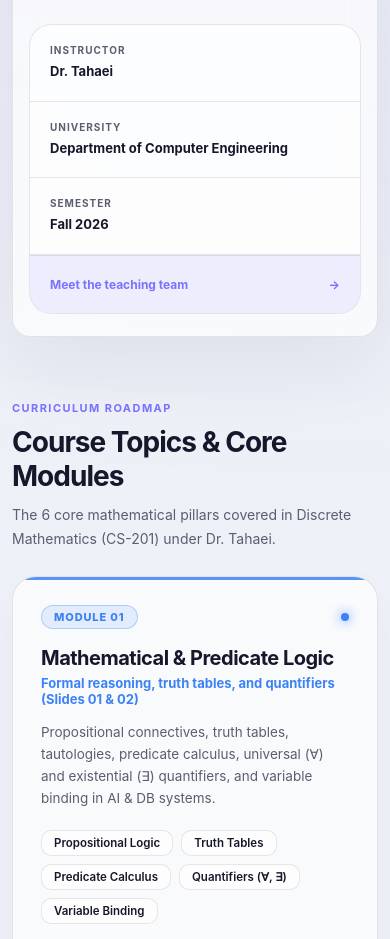
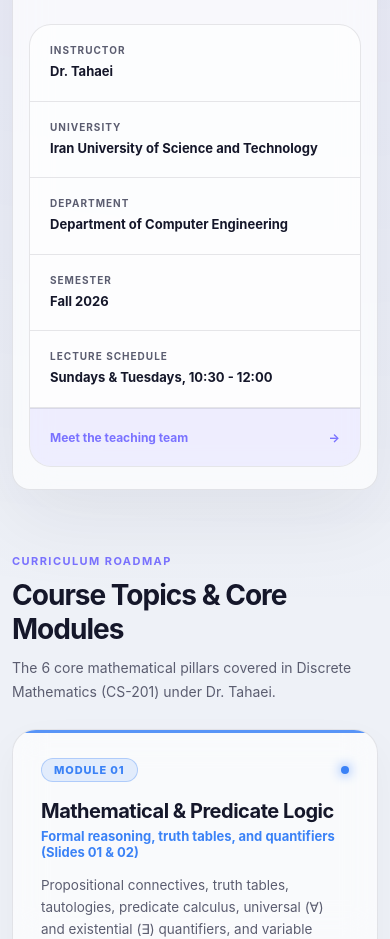
Before and after one commit to ArtADnsh/DM-Website, a React (Vite) app in the folder Front-end/: page / in a window 390 px wide. Shown: the part 1640-2579 px from the top of the page. Built offline with nearby package versions, Linux system fonts and the light colour scheme; no server answers.

Commit message:
feat(home): expand course overview sidebar with department, lecture schedule, and corrected university name

```diff
--- a/Front-end/src/data/homeContent.js
+++ b/Front-end/src/data/homeContent.js
@@ -24,8 +24,10 @@ export const homeContent = {
     eyebrow: 'Discrete Mathematics (CS-201) · Fall 2026',
     title: 'Discrete Mathematics & Data Fundamentals',
     professor: 'Dr. Tahaei',
-    university: 'Department of Computer Engineering',
+    university: 'Iran University of Science and Technology',
+    department: 'Department of Computer Engineering',
     semester: 'Fall 2026',
+    schedule: 'Sundays & Tuesdays, 10:30 - 12:00',
 
     description:
       'This portal is the central hub for Discrete Mathematics (CS-201). Access lecture notes, download assignment problem sets, view quiz solutions, check weekly recitation schedules, and stay updated with official announcements.',
--- a/Front-end/src/pages/Home/Home.jsx
+++ b/Front-end/src/pages/Home/Home.jsx
@@ -388,8 +388,16 @@ function Home() {
             <strong>{course.university}</strong>
           </div>
           <div>
+            <span>Department</span>
+            <strong>{course.department}</strong>
+          </div>
+          <div>
             <span>Semester</span>
             <strong>{course.semester}</strong>
+          </div>
+          <div>
+            <span>Lecture Schedule</span>
+            <strong>{course.schedule}</strong>
           </div>
           <a href="/tas" data-internal-link>
             Meet the teaching team
--- a/Front-end/src/pages/Home/Home.module.css
+++ b/Front-end/src/pages/Home/Home.module.css
@@ -727,11 +727,11 @@
   }
 
   .courseFacts > div {
-    border-bottom: 0;
+    border-bottom: 1px solid var(--border);
     border-right: 1px solid var(--border);
   }
 
-  .courseFacts > div:nth-child(3) {
+  .courseFacts > div:nth-child(3n) {
     border-right: 0;
   }
 
```
